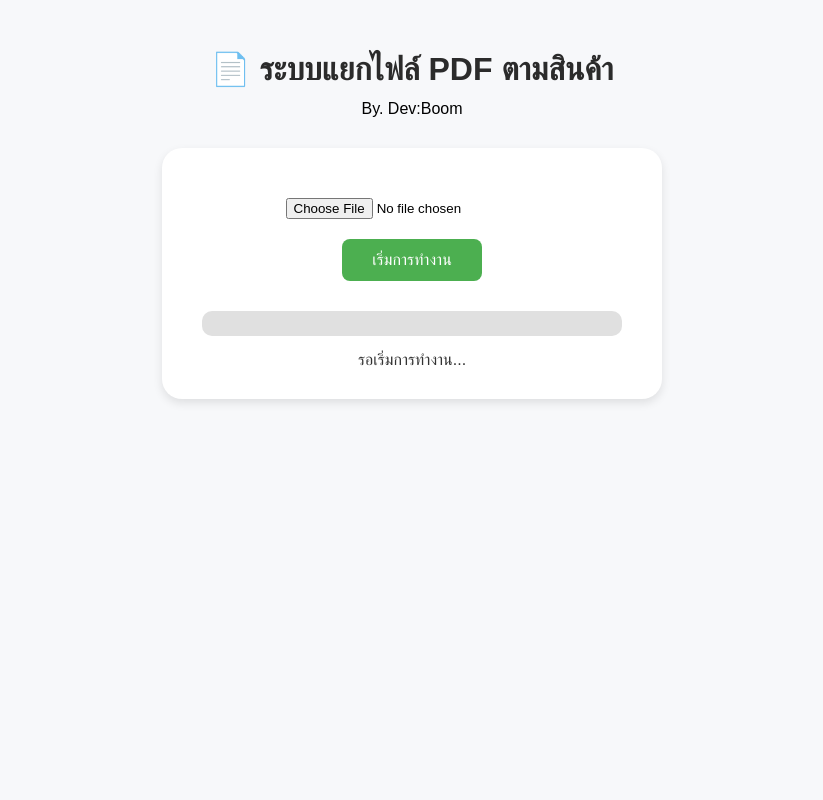
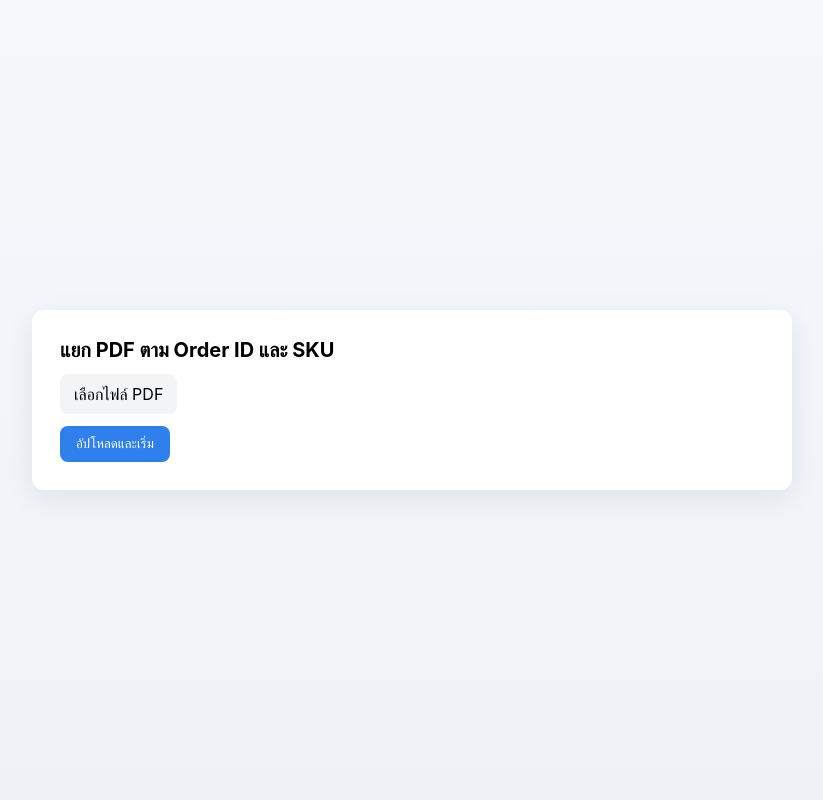
Before and after one commit to naigolf/labwlbook, a Flask app: page / in a window 1280 px wide. Shown: the whole page, without its empty margins (228-1051 px from the left). Run offline with Flask 3, Linux system fonts and the light colour scheme.

Commit message:
Update index.html

```diff
--- a/templates/index.html
+++ b/templates/index.html
@@ -1,162 +1,123 @@
 <!DOCTYPE html>
 <html lang="th">
 <head>
-  <meta charset="UTF-8">
-  <meta name="viewport" content="width=device-width, initial-scale=1.0">
-  <title>PDF Order Splitter</title>
+  <meta charset="utf-8" />
+  <meta name="viewport" content="width=device-width,initial-scale=1" />
+  <title>PDF Split by Order & SKU</title>
   <link rel="stylesheet" href="/static/style.css">
-  <style>
-    body {
-      font-family: "Prompt", sans-serif;
-      background: #f7f8fa;
-      margin: 0;
-      padding: 0;
-      display: flex;
-      flex-direction: column;
-      align-items: center;
-      justify-content: flex-start;
-      min-height: 100vh;
-    }
-
-    h1 {
-      margin-top: 50px;
-      text-align: center;
-      color: #2b2b2b;
-      font-size: 2em;
-    }
-
-    .upload-container {
-      background: white;
-      padding: 30px 40px;
-      margin-top: 30px;
-      border-radius: 20px;
-      box-shadow: 0 4px 10px rgba(0,0,0,0.1);
-      width: 90%;
-      max-width: 500px;
-      text-align: center;
-    }
-
-    input[type="file"] {
-      display: block;
-      margin: 20px auto;
-    }
-
-    button {
-      background-color: #4CAF50;
-      color: white;
-      border: none;
-      padding: 12px 30px;
-      border-radius: 8px;
-      cursor: pointer;
-      font-size: 16px;
-      transition: background-color 0.3s;
-    }
-
-    button:hover {
-      background-color: #45a049;
-    }
-
-    .progress-container {
-      margin-top: 30px;
-      width: 100%;
-      background-color: #e0e0e0;
-      border-radius: 10px;
-      overflow: hidden;
-      height: 25px;
-    }
-
-    .progress-bar {
-      width: 0%;
-      height: 100%;
-      background-color: #4CAF50;
-      text-align: center;
-      color: white;
-      line-height: 25px;
-      transition: width 0.3s;
-    }
-
-    .status {
-      margin-top: 15px;
-      font-weight: 500;
-      color: #333;
-    }
-
-    .result {
-      margin-top: 30px;
-      text-align: center;
-    }
-
-    .result a {
-      display: inline-block;
-      background: #007BFF;
-      color: white;
-      padding: 10px 20px;
-      border-radius: 8px;
-      text-decoration: none;
-      transition: background 0.3s;
-    }
-
-    .result a:hover {
-      background: #0056b3;
-    }
-  </style>
 </head>
 <body>
-  <h1>📄 ระบบแยกไฟล์ PDF ตามสินค้า</h1>
-<div >By. Dev:Boom</div>
-  <div class="upload-container">
-    <form id="upload-form" action="/upload" method="post" enctype="multipart/form-data">
-      <input type="file" name="pdf_files" accept=".pdf" required>
-      <button type="submit">เริ่มการทำงาน</button>
+  <div class="card">
+    <h1>แยก PDF ตาม Order ID และ SKU</h1>
+
+    <form id="upload-form">
+      <label class="file-label">
+        เลือกไฟล์ PDF
+        <input type="file" name="file" accept="application/pdf" required>
+      </label>
+      <div class="actions">
+        <button class="btn" type="submit">อัปโหลดและเริ่ม</button>
+      </div>
     </form>
 
-    <div class="progress-container">
-      <div class="progress-bar" id="progress-bar">0%</div>
+    <div class="status-panel" style="display:none;">
+      <div class="status-line">
+        <div class="status-text">สถานะ: <span id="status-text">Queued</span></div>
+        <div class="progress-wrap">
+          <div id="progress-bar" class="progress-bar"><div id="progress-fill" class="progress-fill" style="width:0%"></div></div>
+          <div id="progress-percent">0%</div>
+        </div>
       </div>
 
-    <div class="status" id="status">รอเริ่มการทำงาน...</div>
+      <div id="message" class="message"></div>
+
+      <h3>ไฟล์ที่รวมเสร็จแล้ว</h3>
+      <ul id="file-list"></ul>
+
+      <div id="download-area" style="margin-top:12px;"></div>
     </div>
-
-  <div class="result" id="result"></div>
+  </div>
 
 <script>
 const form = document.getElementById('upload-form');
-    const progressBar = document.getElementById('progress-bar');
-    const statusText = document.getElementById('status');
-    const resultDiv = document.getElementById('result');
+const statusPanel = document.querySelector('.status-panel');
+const statusText = document.getElementById('status-text');
+const progressFill = document.getElementById('progress-fill');
+const progressPercent = document.getElementById('progress-percent');
+const messageDiv = document.getElementById('message');
+const fileList = document.getElementById('file-list');
+const downloadArea = document.getElementById('download-area');
 
-    form.addEventListener('submit', function(e) {
+let pollInterval = null;
+
+form.addEventListener('submit', async (e) => {
   e.preventDefault();
-      const formData = new FormData(form);
-      const xhr = new XMLHttpRequest();
+  const files = form.querySelector('input[type=file]').files;
+  if (!files || files.length === 0) return alert('เลือกไฟล์ก่อน');
 
-      xhr.open('POST', '/upload', true);
+  const fd = new FormData();
+  fd.append('file', files[0]);
 
-      xhr.upload.onprogress = function(event) {
-        if (event.lengthComputable) {
-          const percent = Math.round((event.loaded / event.total) * 100);
-          progressBar.style.width = percent + '%';
-          progressBar.textContent = percent + '%';
-          statusText.textContent = 'กำลังอัปโหลด... ' + percent + '%';
+  // start upload
+  statusPanel.style.display = 'block';
+  statusText.textContent = 'กำลังอัปโหลด...';
+  messageDiv.textContent = '';
+
+  const res = await fetch('/upload', { method: 'POST', body: fd });
+  if (!res.ok && res.status !== 202) {
+    const txt = await res.text();
+    statusText.textContent = 'Upload failed';
+    messageDiv.textContent = txt;
+    return;
   }
-      };
+  const data = await res.json();
+  const jobId = data.job_id;
+  const statusUrl = data.status_url;
 
-      xhr.onload = function() {
-        if (xhr.status === 200) {
-          progressBar.style.width = '100%';
-          progressBar.textContent = '100%';
-          statusText.textContent = '✅ ประมวลผลสำเร็จ!';
-          resultDiv.innerHTML = xhr.responseText;
-        } else {
-          statusText.textContent = '❌ เกิดข้อผิดพลาด: ' + xhr.status;
+  statusText.textContent = 'Queued';
+  progressFill.style.width = '0%';
+  progressPercent.textContent = '0%';
+  fileList.innerHTML = '';
+  downloadArea.innerHTML = '';
+
+  // poll
+  if (pollInterval) clearInterval(pollInterval);
+  pollInterval = setInterval(async () => {
+    try {
+      const st = await fetch(statusUrl);
+      if (!st.ok) {
+        throw new Error('Status fetch failed');
       }
-      };
+      const info = await st.json();
+      statusText.textContent = info.status;
+      const prog = info.progress || 0;
+      progressFill.style.width = prog + '%';
+      progressPercent.textContent = prog + '%';
+      messageDiv.textContent = info.message || '';
 
-      xhr.onerror = function() {
-        statusText.textContent = '❌ ไม่สามารถเชื่อมต่อกับเซิร์ฟเวอร์ได้';
-      };
+      // update file list
+      fileList.innerHTML = '';
+      (info.files || []).forEach(f => {
+        const li = document.createElement('li');
+        li.textContent = f;
+        fileList.appendChild(li);
+      });
 
-      xhr.send(formData);
+      if (info.status === 'done' && info.zip) {
+        statusText.textContent = 'Completed';
+        clearInterval(pollInterval);
+        downloadArea.innerHTML = `<a class="btn" href="${info.zip}">ดาวน์โหลดทั้งหมด (ZIP)</a>`;
+      } else if (info.status === 'error') {
+        clearInterval(pollInterval);
+        messageDiv.textContent += '\\nมีข้อผิดพลาดในการประมวลผล';
+      }
+    } catch (err) {
+      console.error(err);
+      clearInterval(pollInterval);
+      statusText.textContent = 'Error';
+      messageDiv.textContent = 'ไม่สามารถดึงสถานะได้';
+    }
+  }, 1000);
 });
 </script>
 </body>
```
Lines whose indentation alone changed are shown as unchanged.
